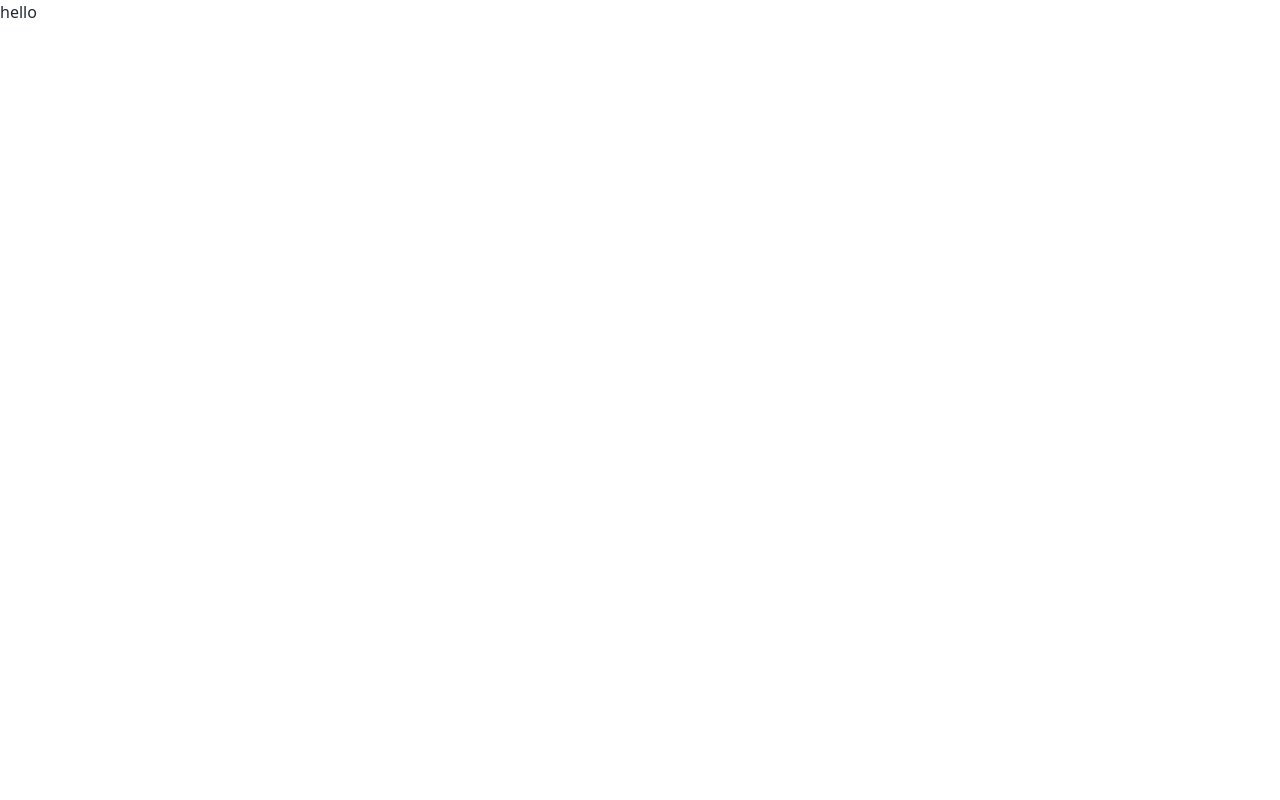
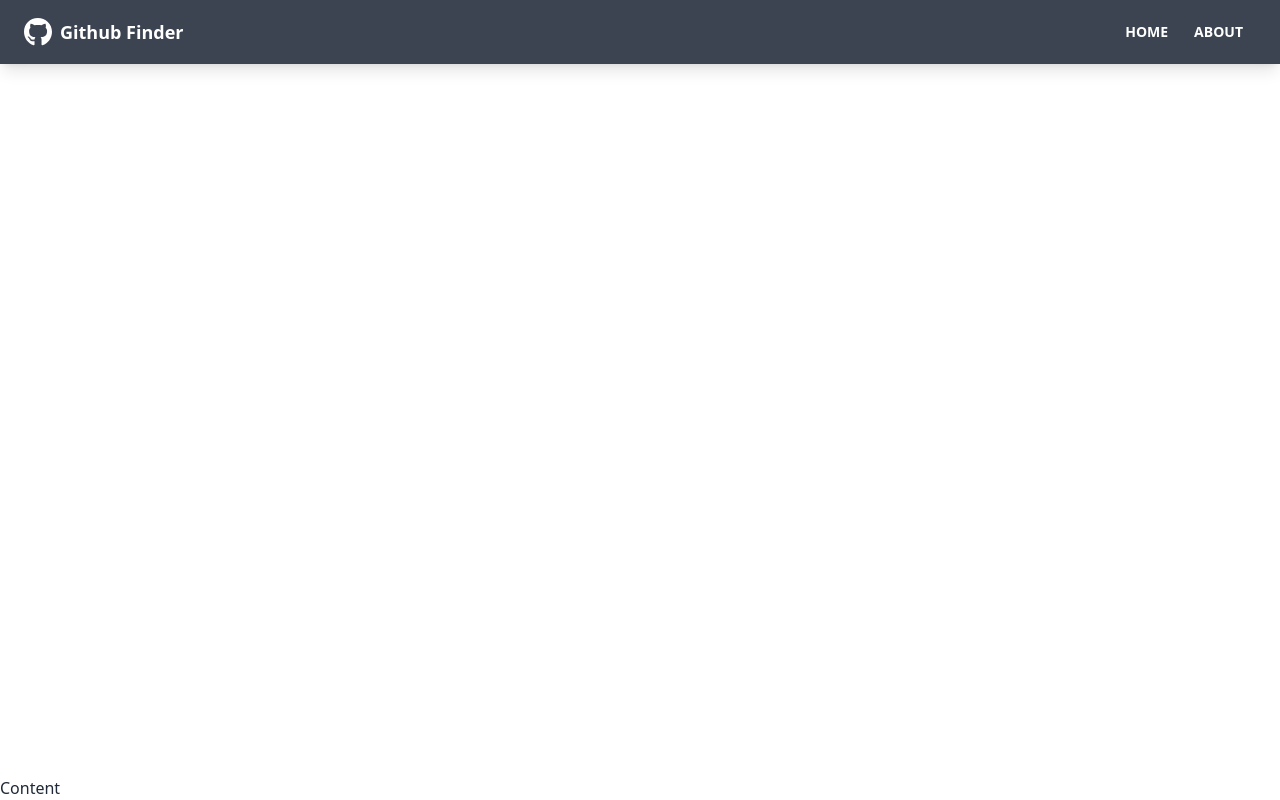
Before and after one commit to 666blessed/github-finder, a React (Create React App) app: page / in a window 1280 px wide. Built offline with nearby package versions, Linux system fonts and the light colour scheme.

Commit message:
navbar added

```diff
--- a/package.json
+++ b/package.json
@@ -9,6 +9,8 @@
     "daisyui": "^1.22.2",
     "react": "^17.0.2",
     "react-dom": "^17.0.2",
+    "react-icons": "^4.3.1",
+    "react-router-dom": "^6.2.1",
     "react-scripts": "5.0.0",
     "web-vitals": "^2.1.3"
   },
--- a/src/App.js
+++ b/src/App.js
@@ -1,8 +1,14 @@
+import {BrowserRouter as Router, Route} from 'react-router-dom';
+import Navbar from './components/layout/Navbar';
+
 function App() {
   return (
-    <div>
-      <h1>hello</h1>
-    </div>
+    <Router>
+      <div className='flex flex-col justify-between h-screen'>
+        <Navbar/>
+        <main>Content</main>
+      </div>
+    </Router>
   );
 }
 
--- /dev/null
+++ b/src/components/layout/Navbar.jsx
@@ -0,0 +1,35 @@
+import React from 'react';
+import {FaGithub} from 'react-icons/fa';
+import {Link} from 'react-router-dom';
+
+
+function Navbar({title}) {
+    return (
+        <nav className='navbar mb-12 shadow-lg bg-neutral text-neutral-content'>
+            <div className='container mx-auto'>
+                <div className='flex-none px-2 mx-2'>
+                    <FaGithub className='inline pr-2 text-4xl'/>
+                    <Link to='/' className='text-lg font-bold align-middle'>
+                        {title}
+                    </Link>
+                </div>
+                <div className="flex-1 px-2 mx-2">
+                    <div className="flex justify-end">
+                        <Link to='/' className='btn btn-ghost btn-sm rounded-btn'>
+                            Home
+                        </Link>
+                        <Link to='/about' className='btn btn-ghost btn-sm rounded-btn'>
+                            About
+                        </Link>
+                    </div>
+                </div>
+            </div>
+        </nav>
+    )
+}
+
+Navbar.defaultProps = {
+    title: 'Github Finder'
+}
+
+export default Navbar;
```
Also changed, not shown: 1 other file (tests, documents, lock files or other folders).
